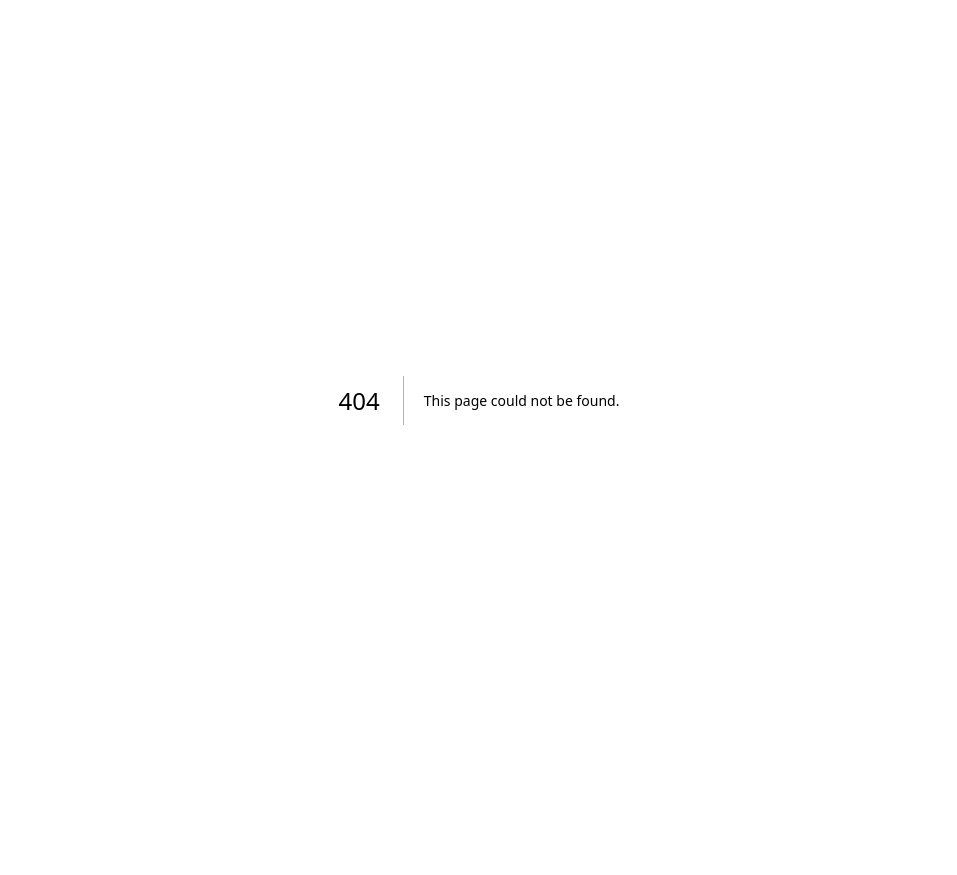
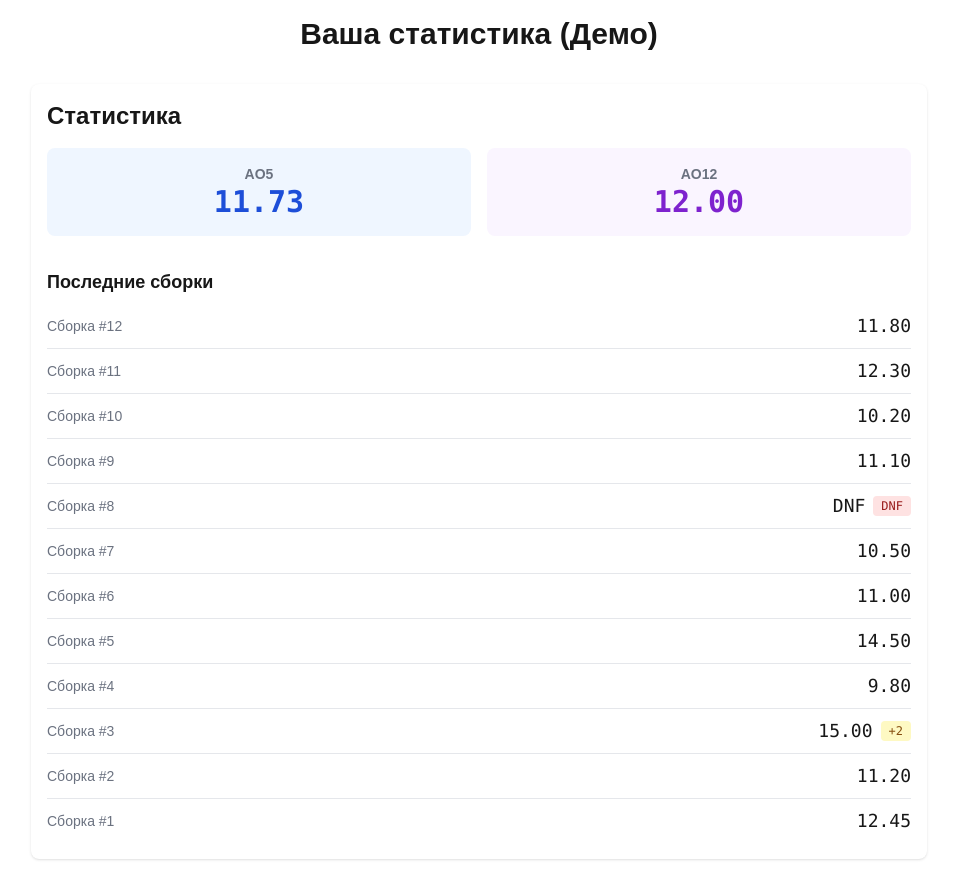
Before and after one commit to pavelmiskevich/rubik-cube, a Next.js app: page /stats in a window 1280 px wide. Before the commit this address had no page. Shown: the whole page, without its empty margins (161-1118 px from the left). Before the commit the page ends 800 px from the top, so only its background shows below. Built offline with nearby package versions, Linux system fonts and the light colour scheme.

Commit message:
feat: Statistics dashboard and Ao5/Ao12 calculator (fixes #6)

```diff
--- a/package.json
+++ b/package.json
@@ -22,6 +22,7 @@
     "react-dom": "^19.2.8"
   },
   "devDependencies": {
+    "@types/jest": "^30.0.0",
     "@types/node": "^20",
     "@types/pg": "^8.23.1",
     "@types/react": "^19.2.18",
@@ -31,9 +32,12 @@
     "eslint": "^9.39.5",
     "eslint-config-next": "^16.3.2",
     "husky": "^9.1.7",
+    "jest": "^30.4.2",
     "postcss": "^8",
     "prisma": "^7.9.1",
     "tailwindcss": "^3.4.1",
+    "ts-jest": "^29.4.12",
+    "ts-node": "^10.9.2",
     "typescript": "^5"
   }
 }
--- a/src/app/page.tsx
+++ b/src/app/page.tsx
@@ -1,8 +1,16 @@
+import Link from "next/link";
+
 export default function Home() {
   return (
     <main className="flex min-h-screen flex-col items-center justify-center p-24">
       <h1 className="text-4xl font-bold">Rubik&apos;s Cube Learning Platform</h1>
-      <p className="mt-4">WCA Scrambler, Timer & 3D Trainer</p>
+      <p className="mt-4 mb-8">WCA Scrambler, Timer & 3D Trainer</p>
+
+      <div className="flex gap-4">
+        <Link href="/stats" className="px-4 py-2 bg-purple-600 text-white rounded hover:bg-purple-700">
+          Статистика
+        </Link>
+      </div>
     </main>
   );
 }
--- /dev/null
+++ b/src/app/stats/page.tsx
@@ -0,0 +1,30 @@
+import StatisticsDashboard from "@/components/dashboard/StatisticsDashboard";
+
+export const metadata = {
+  title: "Статистика | RubikPlatform",
+};
+
+export default function StatsPage() {
+  // Dummy data for demonstration since we are not hooked up to a real user session in this PR context
+  const mockSolves = [
+    { timeMs: 12450 },
+    { timeMs: 11200 },
+    { timeMs: 13000, isPlusTwo: true }, // 15000
+    { timeMs: 9800 },
+    { timeMs: 14500 },
+    { timeMs: 11000 },
+    { timeMs: 10500 },
+    { timeMs: 9000, isDNF: true },      // DNF
+    { timeMs: 11100 },
+    { timeMs: 10200 },
+    { timeMs: 12300 },
+    { timeMs: 11800 },
+  ];
+
+  return (
+    <div className="mx-auto max-w-7xl p-4 min-h-[calc(100vh-4rem)]">
+      <h1 className="text-3xl font-bold mb-8 text-center">Ваша статистика (Демо)</h1>
+      <StatisticsDashboard solves={mockSolves} />
+    </div>
+  );
+}
--- /dev/null
+++ b/src/components/dashboard/StatisticsDashboard.tsx
@@ -0,0 +1,66 @@
+"use client";
+
+import { calculateAo5, calculateAo12, SolveResult } from "@/lib/statistics";
+
+interface StatisticsDashboardProps {
+  solves: SolveResult[];
+}
+
+function formatTime(ms: number | null): string {
+  if (ms === null) return "-";
+  if (ms === Infinity) return "DNF";
+
+  const seconds = Math.floor(ms / 1000);
+  const milliseconds = Math.floor((ms % 1000) / 10);
+  return `${seconds}.${milliseconds.toString().padStart(2, "0")}`;
+}
+
+export default function StatisticsDashboard({ solves }: StatisticsDashboardProps) {
+  const ao5 = calculateAo5(solves);
+  const ao12 = calculateAo12(solves);
+
+  return (
+    <div className="w-full max-w-4xl mx-auto mt-8 p-4 bg-white shadow rounded-lg">
+      <h2 className="text-2xl font-bold mb-4">Статистика</h2>
+
+      <div className="grid grid-cols-2 gap-4 mb-8">
+        <div className="p-4 bg-blue-50 rounded-lg text-center">
+          <p className="text-sm text-gray-500 uppercase font-semibold">Ao5</p>
+          <p className="text-3xl font-mono font-bold text-blue-700">{formatTime(ao5)}</p>
+        </div>
+        <div className="p-4 bg-purple-50 rounded-lg text-center">
+          <p className="text-sm text-gray-500 uppercase font-semibold">Ao12</p>
+          <p className="text-3xl font-mono font-bold text-purple-700">{formatTime(ao12)}</p>
+        </div>
+      </div>
+
+      <h3 className="text-lg font-semibold mb-2">Последние сборки</h3>
+      <ul className="divide-y divide-gray-200">
+        {solves.slice().reverse().map((solve, idx) => {
+          let badge = null;
+          if (solve.isDNF) {
+            badge = <span className="ml-2 px-2 py-0.5 text-xs bg-red-100 text-red-800 rounded">DNF</span>;
+          } else if (solve.isPlusTwo) {
+            badge = <span className="ml-2 px-2 py-0.5 text-xs bg-yellow-100 text-yellow-800 rounded">+2</span>;
+          }
+
+          let displayTime = solve.timeMs;
+          if (solve.isPlusTwo) displayTime += 2000;
+
+          return (
+            <li key={idx} className="py-2 flex justify-between items-center">
+              <span className="text-gray-500 text-sm">Сборка #{solves.length - idx}</span>
+              <div className="font-mono text-lg flex items-center">
+                {solve.isDNF ? "DNF" : formatTime(displayTime)}
+                {badge}
+              </div>
+            </li>
+          );
+        })}
+      </ul>
+      {solves.length === 0 && (
+        <p className="text-gray-500 text-center py-4">Нет данных для отображения</p>
+      )}
+    </div>
+  );
+}
--- /dev/null
+++ b/src/lib/statistics.ts
@@ -0,0 +1,46 @@
+export interface SolveResult {
+  timeMs: number;
+  isDNF?: boolean;
+  isPlusTwo?: boolean;
+}
+
+export function calculateAverage(solves: SolveResult[], averageOf: number): number | null {
+  if (solves.length < averageOf) {
+    return null;
+  }
+
+  // Take the last `averageOf` solves
+  const recentSolves = solves.slice(-averageOf);
+
+  // Map to actual times (DNF = Infinity)
+  const times = recentSolves.map((solve) => {
+    if (solve.isDNF) return Infinity;
+    return solve.timeMs + (solve.isPlusTwo ? 2000 : 0);
+  });
+
+  // Sort ascending
+  times.sort((a, b) => a - b);
+
+  // Determine how many to trim (WCA rules: 5% best and worst rounded up. For 5 and 12, it's 1 best and 1 worst).
+  // Actually, WCA Regulations 9f2: "for 'Average of 5' rounds, the best and worst results are dropped".
+  // "for 'Average of 12' rounds, the best and worst results are dropped".
+  // This means exactly 1 best and 1 worst.
+
+  const trimmed = times.slice(1, -1);
+
+  // If any of the remaining solves is Infinity (DNF), the average is DNF.
+  if (trimmed.includes(Infinity)) {
+    return Infinity;
+  }
+
+  const sum = trimmed.reduce((a, b) => a + b, 0);
+  return Math.round(sum / trimmed.length);
+}
+
+export function calculateAo5(solves: SolveResult[]): number | null {
+  return calculateAverage(solves, 5);
+}
+
+export function calculateAo12(solves: SolveResult[]): number | null {
+  return calculateAverage(solves, 12);
+}
```
Also changed, not shown: jest.config.js (added, +7 -0 lines), 2 other files (tests, documents, lock files or other folders).
